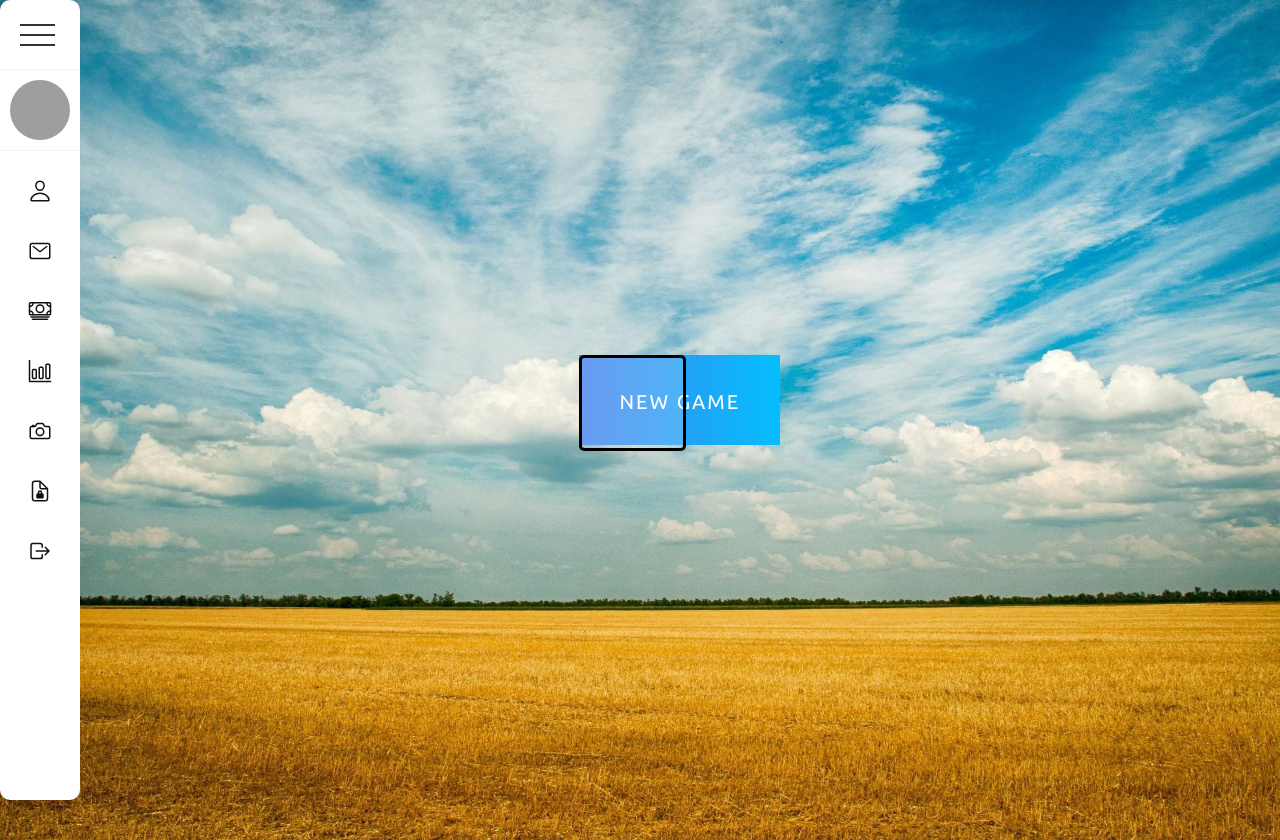
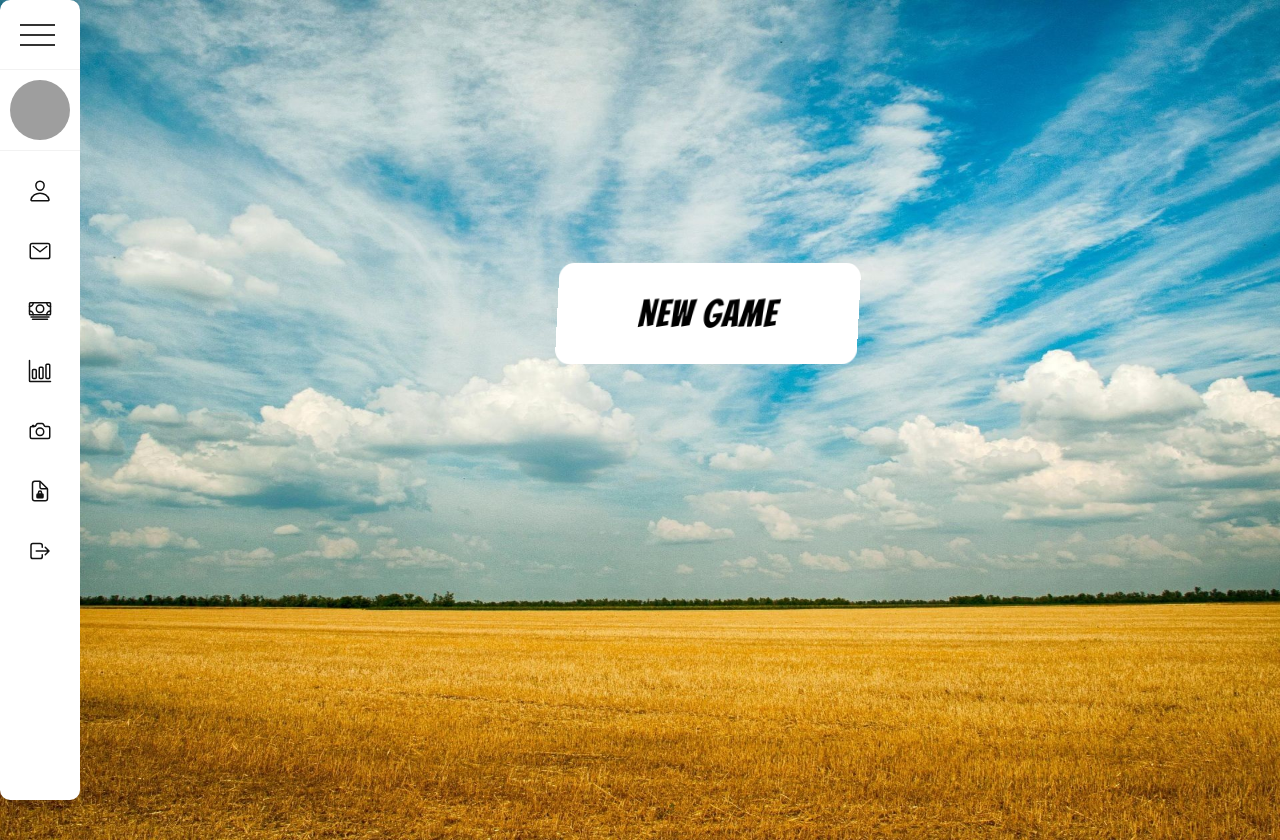
Before and after one commit to Benoit62/Cirious_Game, a PHP site: page /profil.php in a window 1280 px wide. Run offline with PHP 8.4, Linux system fonts and the light colour scheme; the visitor is signed in with stand-in values (Sample User, id 1); tables that the repository leaves empty or names only in its code hold one stand-in row (values such as "Sample post"); some libraries are stand-ins or nearby versions; grey boxes are pictures that could not be loaded.

Commit message:
Modification Bouton Profil

```diff
--- a/profil.css
+++ b/profil.css
@@ -301,7 +301,7 @@ form a:hover {
     z-index: 3;
 }
 
-.container a {
+/*.container a {
     margin: auto;
     position: relative;
     display: inline-block;
@@ -320,11 +320,11 @@ form a:hover {
     background: linear-gradient(to right, #4481eb, #04befe, #4481eb);
     background-size: 200%;
 }
-/*
+
 .container a:nth-child(2) {
     background: linear-gradient(to right, #EE82EE, #DA70D6, #FF00FF);
     background-size: 200%;
-}*/
+}
 
 
 .container a:hover {
@@ -356,4 +356,170 @@ form a:hover {
     transition: 0.5s;
     filter: blur(5px);
     z-index: -1;
+}*/
+
+
+
+
+main {
+    margin-top: 20%;
+    margin-left: 3%;;
+	display: flex;
+	flex-direction: column;
+	transform: rotatex(5deg);
+	animation: rotateAngle 10s linear infinite;
 }
+
+button {
+	display: block;
+	position: relative;
+	margin: 0.5em 0;
+	padding: .8em 2.2em;
+	cursor: pointer;
+
+	background: rgb(255, 255, 255);
+	border: none;
+	border-radius: .4em;
+
+	text-transform: uppercase;
+	font-size: 2.4em;
+	font-family: 'Bangers', cursive;
+	font-weight: 500;
+	letter-spacing: 0.04em;
+
+	mix-blend-mode: color-dodge;
+	perspective: 500px;
+	transform-style: preserve-3d;
+}
+
+	button:before, button:after {
+		--z: 0px;
+		position: absolute;
+		top: 0;
+		left: 0;
+		display: block;
+		content: '';
+		width: 100%;
+		height: 100%;
+		opacity: 0;
+		mix-blend-mode: inherit;
+		border-radius: inherit;
+		transform-style: preserve-3d;
+		transform: translate3d(
+			calc(var(--z) * 0px),
+			calc(var(--z) * 0px),
+			calc(var(--z) * 0px)
+		);
+	}
+
+	span {
+		mix-blend-mode: none;
+		display: block;
+	}
+
+	button:after {
+		background-color: #5D00FF;
+	}
+
+	button:before {
+		background-color: #FF1731;
+	}
+
+	button:hover {
+		background-color: #FFF65B;
+		transition: background .3s 0.1s;
+	}
+
+	button:hover:before {
+		--z: 0.04;
+		animation: translateWobble 2.2s ease forwards;
+	}
+
+	button:hover:after {
+		--z: -0.06;
+		animation: translateWobble 2.2s ease forwards;
+	}
+
+
+@keyframes rotateAngle {
+	0% {
+		transform: rotateY(0deg) rotateX(10deg);
+		animation-timing-function: cubic-bezier(0.61, 1, 0.88, 1);
+	}
+	25% {
+		transform: rotateY(20deg) rotateX(10deg);
+	}
+	50% {
+		transform: rotateY(0deg) rotateX(10deg);
+		animation-timing-function: cubic-bezier(0.61, 1, 0.88, 1);
+	}
+	75% {
+		transform: rotateY(-20deg) rotateX(10deg);
+	}
+	100% {
+		transform: rotateY(0deg) rotateX(10deg);
+	}
+}
+
+@keyframes translateWobble {
+  0% {
+		opacity: 0;
+		transform: translate3d(
+			calc(var(--z) * 0px),
+			calc(var(--z) * 0px),
+			calc(var(--z) * 0px)
+		);
+  }
+  16% {
+		transform: translate3d(
+			calc(var(--z) * 160px),
+			calc(var(--z) * 160px),
+			calc(var(--z) * 160px)
+		);
+  }
+  28% {
+		opacity: 1;
+		transform: translate3d(
+			calc(var(--z) * 70px),
+			calc(var(--z) * 70px),
+			calc(var(--z) * 70px)
+		);
+  }
+  44% {
+		transform: translate3d(
+			calc(var(--z) * 130px),
+			calc(var(--z) * 130px),
+			calc(var(--z) * 130px)
+		);
+  }
+  59% {
+		transform: translate3d(
+			calc(var(--z) * 85px),
+			calc(var(--z) * 85px),
+			calc(var(--z) * 85px)
+		);
+  }
+  73% {
+		transform: translate3d(
+			calc(var(--z) * 110px),
+			calc(var(--z) * 110px),
+			calc(var(--z) * 110px)
+		);
+  }
+	88% {
+		opacity: 1;
+		transform: translate3d(
+			calc(var(--z) * 90px),
+			calc(var(--z) * 90px),
+			calc(var(--z) * 90px)
+		);
+  }
+  100% {
+		opacity: 1;
+		transform: translate3d(
+			calc(var(--z) * 100px),
+			calc(var(--z) * 100px),
+			calc(var(--z) * 100px)
+		);
+  }
+}
--- a/profil.php
+++ b/profil.php
@@ -26,6 +26,11 @@ $query->closeCursor();
   <script src="https://ajax.googleapis.com/ajax/libs/jquery/1.10.2/jquery.min.js"></script>
   <link rel="shortcut icon" href="images/logo.png" type="image/x-icon">
   <link rel="icon" href="images/logo.png" type="image/x-icon">
+
+  <link rel="preconnect" href="https://fonts.googleapis.com">
+    <link rel="preconnect" href="https://fonts.gstatic.com" crossorigin>
+    <link href="https://fonts.googleapis.com/css2?family=Bangers&display=swap" rel="stylesheet">
+
   <title>profile</title>
 </head>
 
@@ -130,9 +135,17 @@ $query->closeCursor();
 
   <div class="disp">
     <img src="./images/background_profil.jpg">
+
+
     <div class="container">
-      <!--<a ><span>Continue</span></a>-->
-      <a href="game.php"><span>New game</span></a>
+
+    <main>
+	<button onclick="window.location.href='game.php';">New Game</button>
+  </main>
+
+      <!--<a ><span>Continue</span></a>
+      <a href="game.php"><span>New game</span></a>-->
+
     </div>
 
 
```
